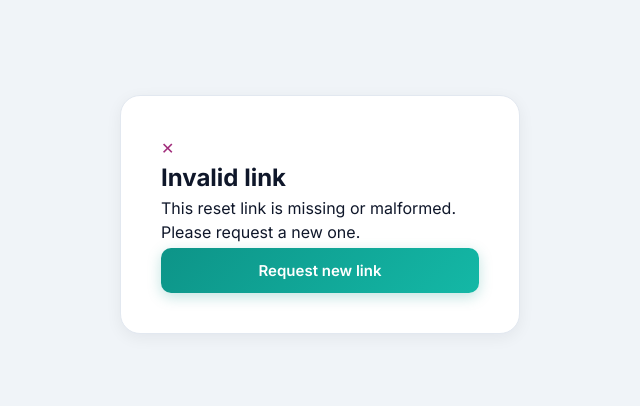
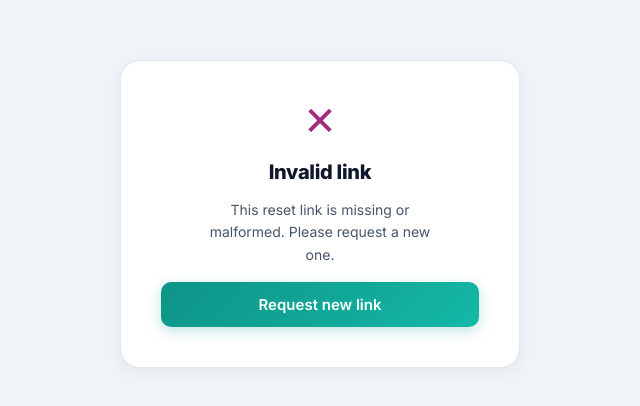
Before and after one commit to ivandioneo/autoflow-dashboard, a React (Vite) app: page /reset-password in a window 1280 px wide. Shown: the part 186-592 px from the top of the page, without its empty margins (0-640 px from the left). Built offline with nearby package versions, Linux system fonts and the light colour scheme; no server answers.

Commit message:
feat: add resend verification and verify-pending styles to Login.css

```diff
--- a/src/pages/Login.css
+++ b/src/pages/Login.css
@@ -195,7 +195,6 @@
   cursor: pointer;
   transition: color 0.15s ease;
   line-height: 0;
-  /* Ensure it sits above the input */
   z-index: 1;
 }
 
@@ -216,6 +215,9 @@
 }
 
 .error-msg {
+  display: flex;
+  flex-direction: column;
+  gap: 8px;
   font-size: 13px;
   color: var(--danger);
   background: var(--danger-bg);
@@ -239,6 +241,98 @@
 
 .toggle-auth span:hover {
   text-decoration: underline;
+}
+
+/* ─── Verify pending screen ─── */
+.verify-pending {
+  display: flex;
+  flex-direction: column;
+  align-items: center;
+  text-align: center;
+  gap: 12px;
+}
+
+.verify-pending-icon {
+  font-size: 40px;
+  line-height: 1;
+  margin-bottom: 4px;
+}
+
+.verify-pending h2 {
+  font-size: 20px;
+  font-weight: 800;
+  letter-spacing: -0.3px;
+}
+
+.verify-pending p {
+  font-size: 14px;
+  color: var(--text-secondary);
+  line-height: 1.6;
+  max-width: 28ch;
+}
+
+/* Standalone resend button (on verify-pending screen) */
+.resend-btn {
+  margin-top: 4px;
+  background: none;
+  border: 1px solid var(--border);
+  border-radius: var(--radius);
+  padding: 8px 18px;
+  font-size: 13px;
+  font-weight: 600;
+  color: var(--accent-text);
+  cursor: pointer;
+  transition: background 0.15s ease, border-color 0.15s ease;
+}
+
+.resend-btn:hover:not(:disabled) {
+  background: var(--accent-bg, rgba(13,148,136,0.08));
+  border-color: var(--accent);
+}
+
+.resend-btn:disabled {
+  opacity: 0.5;
+  cursor: not-allowed;
+}
+
+.resend-success {
+  font-size: 13px;
+  color: #16a34a;
+  font-weight: 500;
+}
+
+/* Inline resend link inside .error-msg */
+.resend-inline-btn {
+  display: inline;
+  background: none;
+  border: none;
+  padding: 0;
+  font-size: 13px;
+  font-weight: 700;
+  color: var(--danger);
+  text-decoration: underline;
+  cursor: pointer;
+  align-self: flex-start;
+}
+
+.resend-inline-btn:hover:not(:disabled) {
+  opacity: 0.75;
+}
+
+.resend-inline-btn:disabled {
+  opacity: 0.5;
+  cursor: not-allowed;
+}
+
+.resend-inline-ok {
+  font-size: 13px;
+  color: #16a34a;
+  font-weight: 500;
+}
+
+.resend-inline-err {
+  font-size: 13px;
+  font-weight: 500;
 }
 
 /* ─── Mobile: collapse to a slim brand header + form ─── */
```
